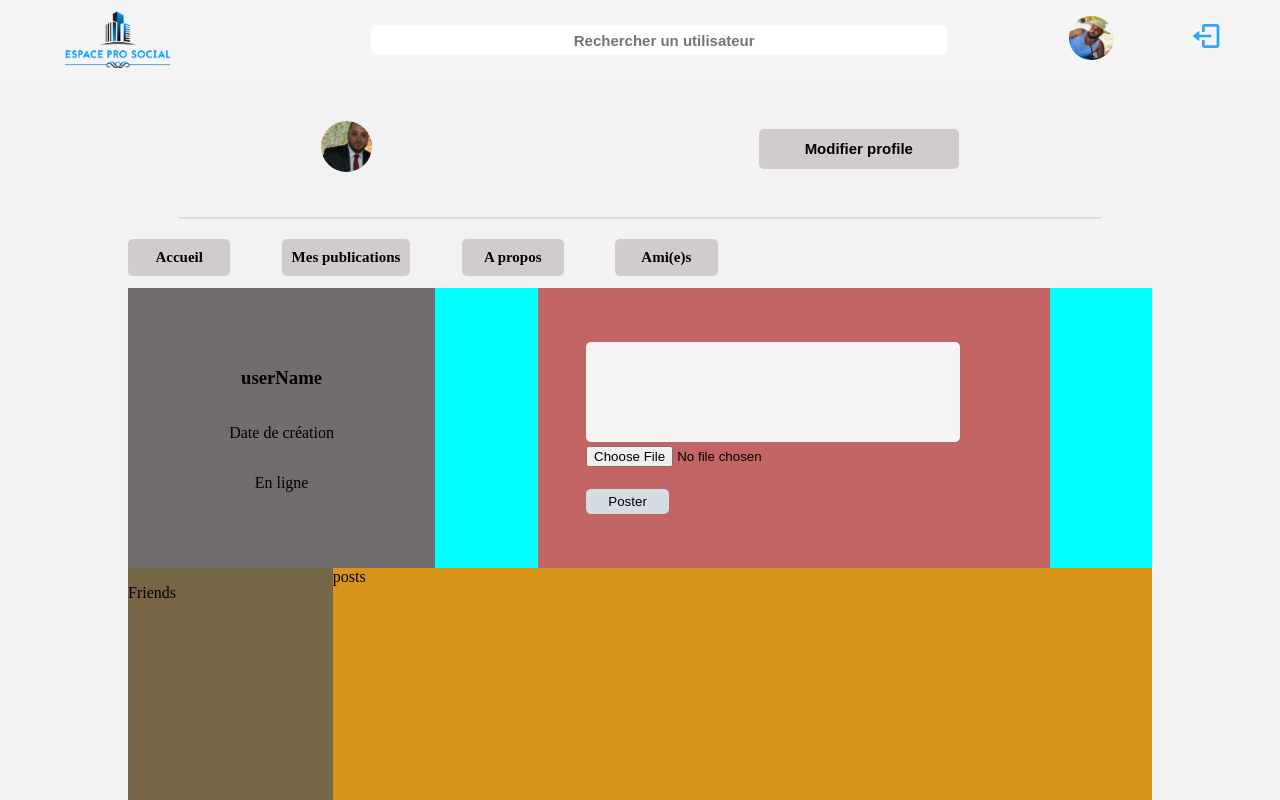
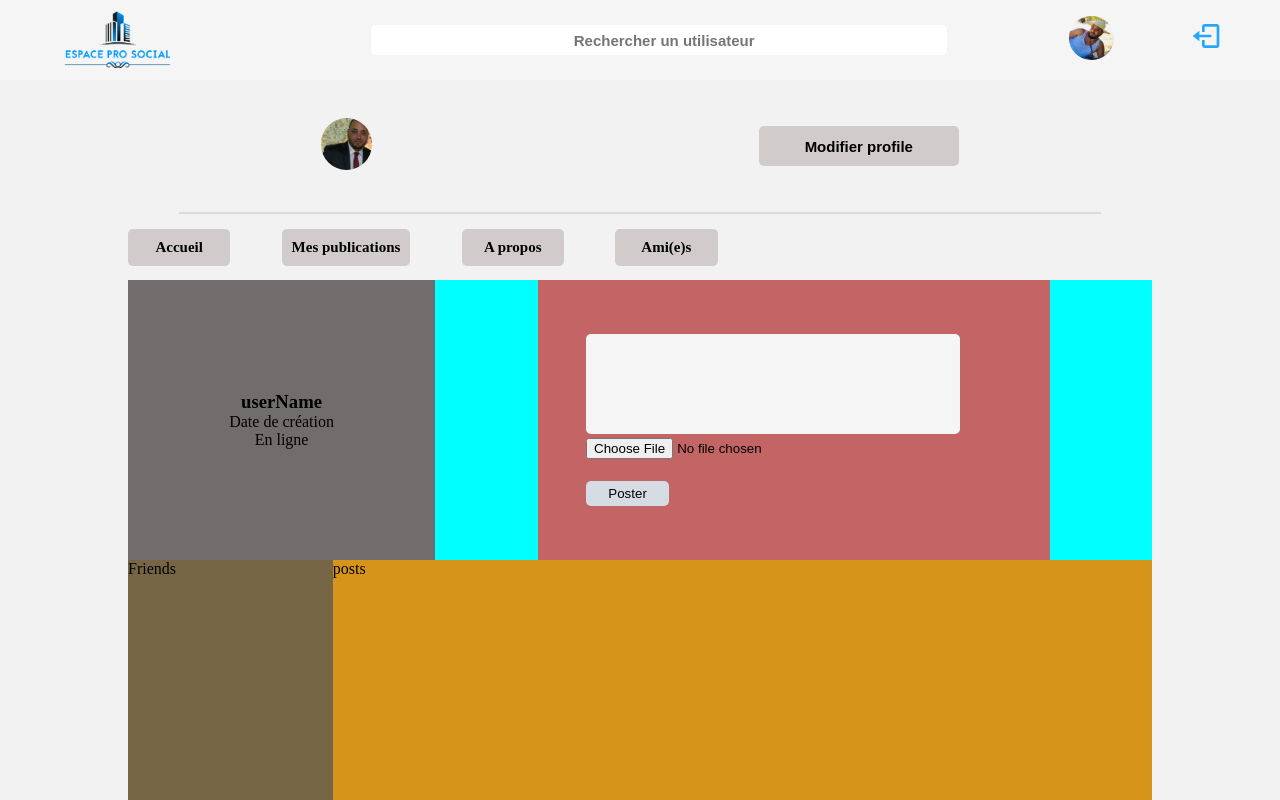
Before and after one commit to djerbiano/EspaceProSocial-fullStack, a React (Create React App) app in the folder Client/: page / in a window 1280 px wide. Shown: the top 800 px of the page. Built offline with nearby package versions, Linux system fonts and the light colour scheme.

Commit message:
test css

```diff
--- a/Client/src/index.css
+++ b/Client/src/index.css
@@ -1,5 +1,5 @@
 * {
-  margin: 10;
+  margin: 0;
   padding: 0;
   box-sizing: border-box;
 }
```
